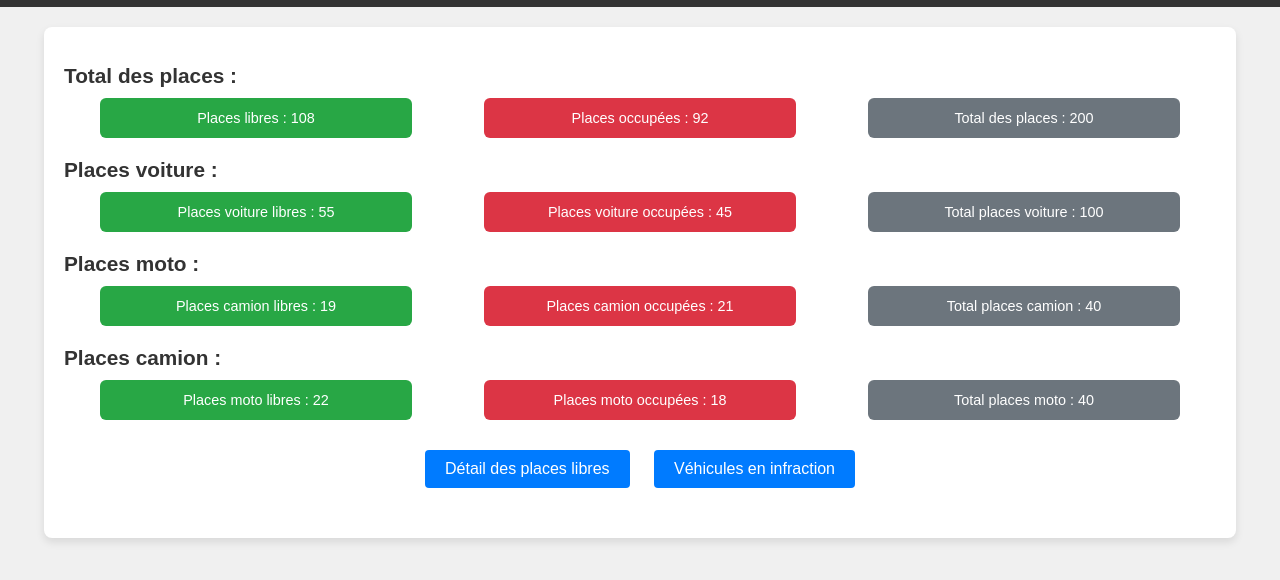
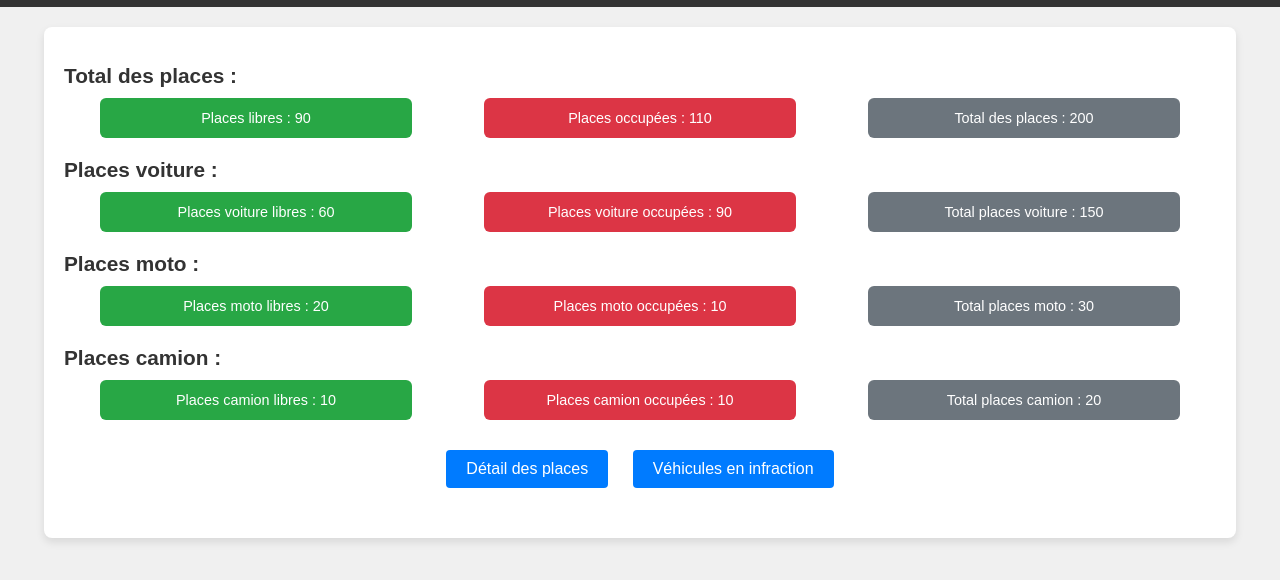
Before and after one commit to RyanKHOU/IT-5111E-equipe1, a plain HTML site: page page_accueil.html in a window 1280 px wide. Shown: the part 50-630 px from the top of the page. Drawn offline with Linux system fonts and the light colour scheme.

Commit message:
Update page_accueil.html

```diff
--- a/page_accueil.html
+++ b/page_accueil.html
@@ -147,10 +147,10 @@
         <h2>Total des places :</h2>
         <div class="summary">
             <div class="free">
-                Places libres : <span id="places-libres">108</span>
+                Places libres : <span id="places-libres">90</span>
             </div>
             <div class="occupied">
-                Places occupées : <span id="places-occupees">92</span>
+                Places occupées : <span id="places-occupees">110</span>
             </div>
             <div class="total">
                 Total des places : <span id="total-places">200</span>
@@ -161,46 +161,47 @@
         <h2>Places voiture :</h2>
         <div class="vehicle-summary">
             <div class="free">
-                Places voiture libres : <span id="places-voiture-libres">55</span>
+                Places voiture libres : <span id="places-voiture-libres">60</span>
             </div>
             <div class="occupied">
-                Places voiture occupées : <span id="places-voiture-occupees">45</span>
+                Places voiture occupées : <span id="places-voiture-occupees">90</span>
             </div>
             <div class="total">
-                Total places voiture : <span id="total-voiture">100</span>
+                Total places voiture : <span id="total-voiture">150</span>
             </div>
         </div>
 
         <h2>Places moto :</h2>
         <div class="vehicle-summary">
             <div class="free">
-                Places camion libres : <span id="places-moto-libres">19</span>
+                Places moto libres : <span id="places-moto-libres">20</span>
             </div>
             <div class="occupied">
-                Places camion occupées : <span id="places-moto-occupees">21</span>
+                Places moto occupées : <span id="places-moto-occupees">10</span>
             </div>
             <div class="total">
-                Total places camion : <span id="total-moto">40</span>
+                Total places moto : <span id="total-moto">30</span>
             </div>
         </div>
 
         <h2>Places camion :</h2>
         <div class="vehicle-summary">
             <div class="free">
-                Places moto libres : <span id="places-camion-libres">22</span>
+                Places camion libres : <span id="places-camion-libres">10</span>
             </div>
             <div class="occupied">
-                Places moto occupées : <span id="places-camion-occupees">18</span>
+                Places camion occupées : <span id="places-camion-occupees">10</span>
             </div>
             <div class="total">
-                Total places moto : <span id="total-camion">40</span>
+                Total places camion : <span id="total-camion">20</span>
             </div>
         </div>
 
+
         <!-- Boutons d'action en bas de la page -->
         <div class="btn-container">
-            <button class="button">Détail des places libres</button>
-            <button class="button">Véhicules en infraction</button>
+            <button class="button" onclick=window.location.href='page_places.html'>Détail des places </button>
+            <button class="button" onclick=window.location.href='page_infraction.html'>Véhicules en infraction</button>
         </div>
     </div>
 
```
